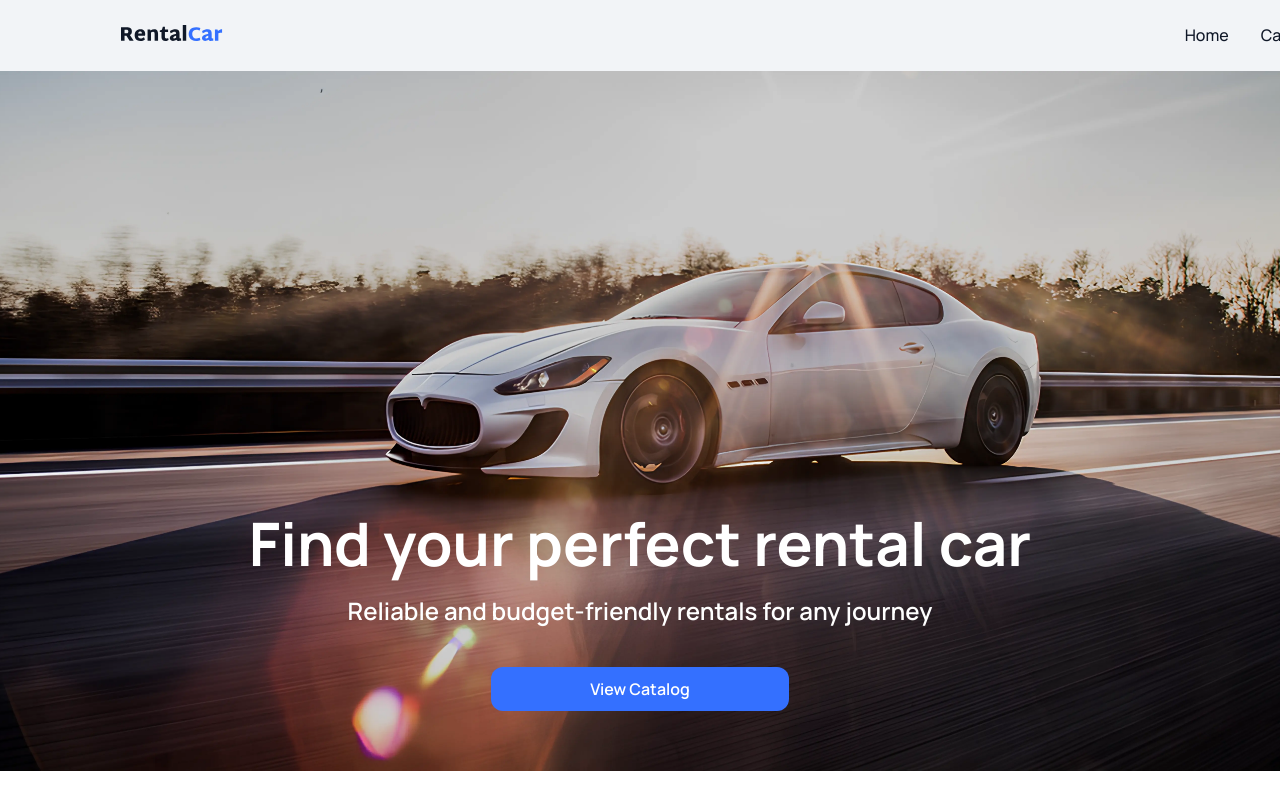
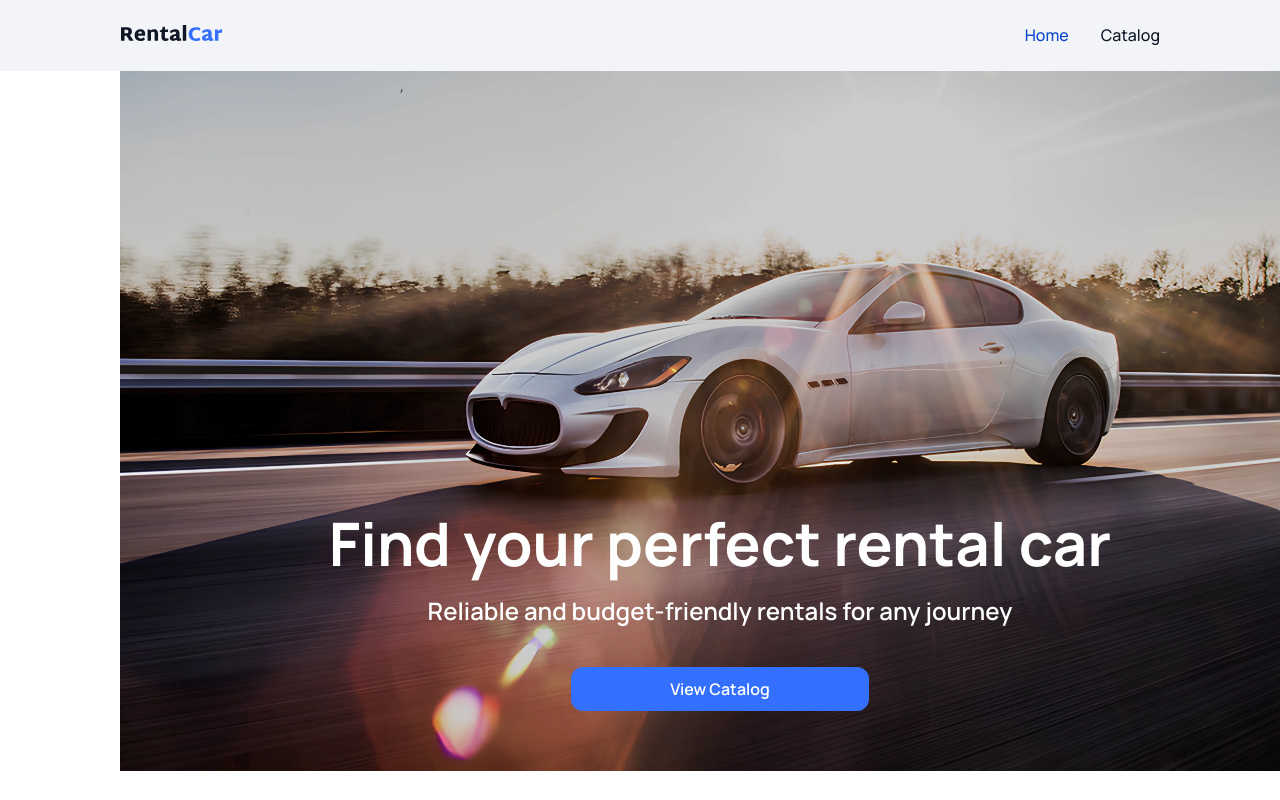
Before and after one commit to DmytroHlushchenko17/car-rental-app, a Next.js app: page / in a window 1280 px wide. Shown: the top 800 px of the page. Built offline with nearby package versions, Linux system fonts and the light colour scheme.

Commit message:
added content centr and milleg commas

```diff
--- a/app/globals.css
+++ b/app/globals.css
@@ -13,6 +13,8 @@ body {
   color: white;
   font-family: "Manrope", sans-serif;
   margin: 0 auto;
+  justify-content: center;
+  align-items: center;
 }
 
 h1,
@@ -50,4 +52,5 @@ li {
 .container {
   width: 1440px;
   padding: 0 120px;
+  margin: 0 auto;
 }
--- a/app/page.tsx
+++ b/app/page.tsx
@@ -1,4 +1,3 @@
-import css from "./Home.module.css";
 import Hero from "@/components/Hero/Hero";
 import { Metadata } from "next";
 
@@ -10,7 +9,7 @@ export const metadata: Metadata = {
 
 const Home = () => {
   return (
-    <div className={css["page"]}>
+    <div className="container">
       <Hero />
     </div>
   );
--- a/components/Header/Header.module.css
+++ b/components/Header/Header.module.css
@@ -1,7 +1,7 @@
 .header {
   border-bottom: 1px solid #f2f4f7;
   padding: 24px 120px;
-  width: 1440px;
+  width: 100%;
   background: #f2f4f7;
   display: flex;
   justify-content: space-between;
@@ -16,14 +16,7 @@
   font-size: 16px;
   line-height: 125%;
   text-align: center;
-  color: #101828;
-  &:focus {
-    color: #0b44cd;
-  }
-
-  &:hover {
-    color: #0b44cd;
-  }
+  color: #0b44cd;
 }
 
 .navCatalog {
--- a/components/Hero/Hero.module.css
+++ b/components/Hero/Hero.module.css
@@ -6,6 +6,7 @@
   background-position: center;
   display: flex;
   flex-direction: column;
+  justify-content: center;
   align-items: center;
   padding-top: 436px;
   padding-right: 0;
```
Also changed, not shown: app/Home.module.css (+7 -0 lines), components/CarsFilter/CarsFilter.tsx (+17 -10 lines).
